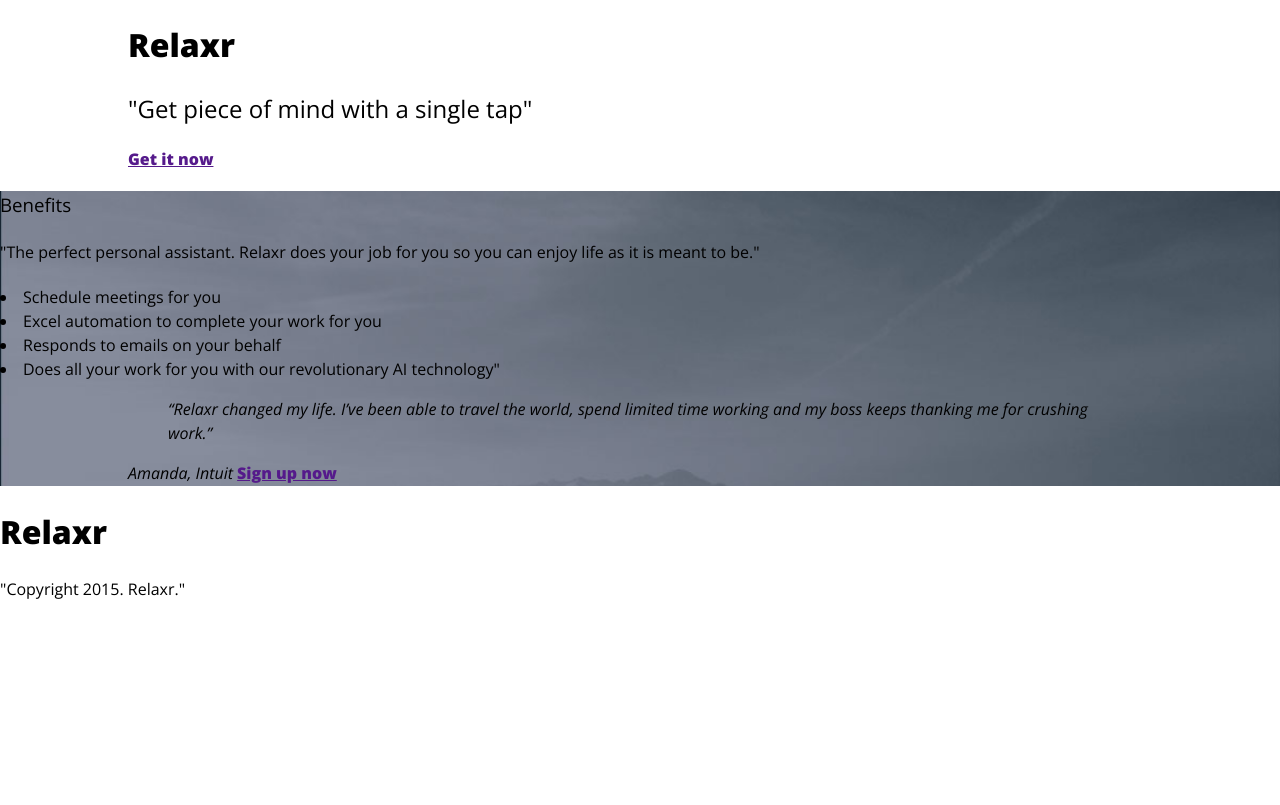
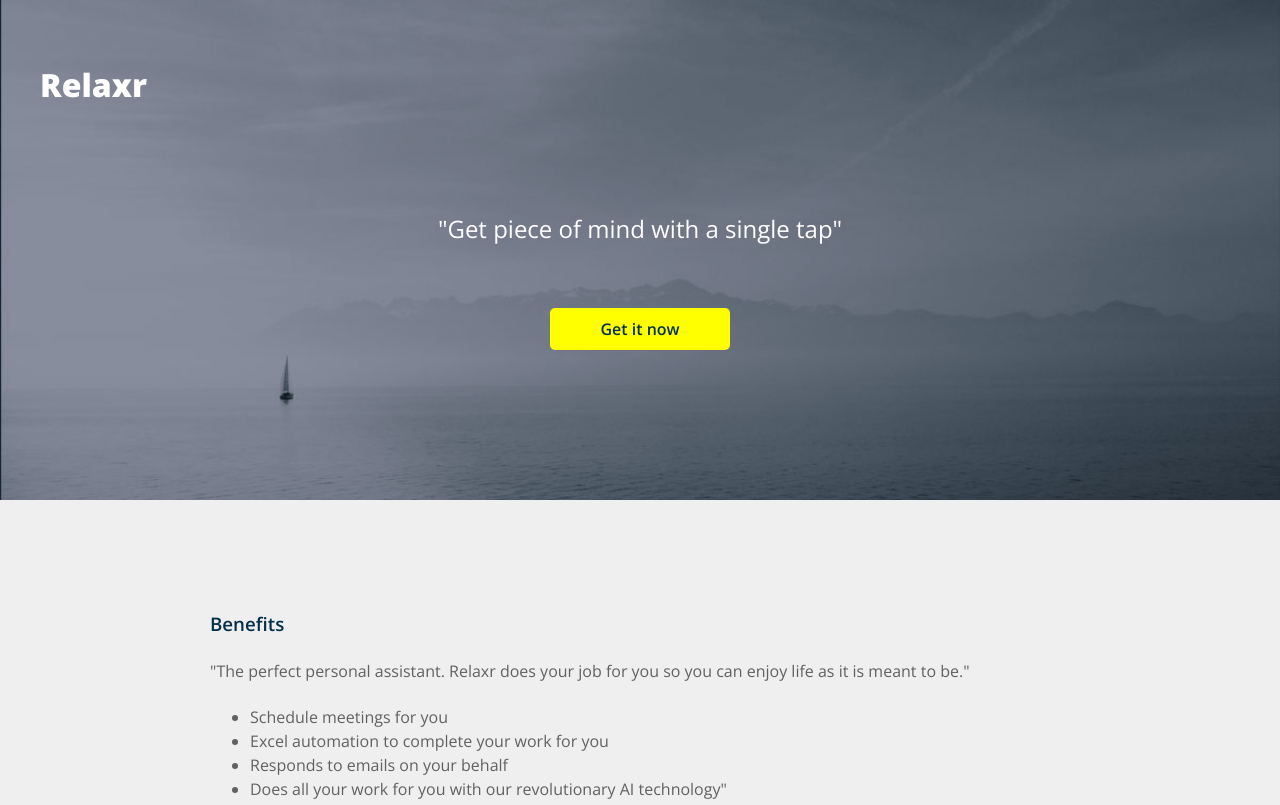
Before and after one commit to rebeccajunejohnson/Week-2-Homework, a plain HTML site: page starter_code/index.html in a window 1280 px wide. Shown: the top 805 px of the page. Drawn offline with nearby package versions, Linux system fonts and the light colour scheme.

Commit message:
finished homework!
Updated amended homework - still needs a few amendments. working on it.

```diff
--- a/starter_code/css/style.css
+++ b/starter_code/css/style.css
@@ -33,7 +33,7 @@ Developer @GA in NYC
 body {
 	color: #000;
 	line-height: 1.5;
-	font-family: Helvetica, Arial, sans-serif;
+    font-family: Helvetica, Arial, sans-serif;
 }
 
 
@@ -42,10 +42,12 @@ body {
 /*******************************************/
 
 /* Center the container */
-.container {
-	max-width: 90%;
+.bottomcontainer {
   margin: 0 auto;
-  width: 1024px;
+  width: 100%;
+  padding: 40px;
+  background-color: yellow;
+  text-align: center;
 }
 
 /******************************************
@@ -54,56 +56,130 @@ body {
 
 .intro {
 	background: url("../images/header_bg.jpg") no-repeat center top rgb(134,141,157);
-	background-size: cover;
+    background-size: cover;
+    padding: 10px;
+    height: 500px;
+    text-align: center;
 }
 
 h1 {
     font-family: 'Open Sans', sans-serif;
     font-weight: 800;
+    color: white;
+    text-align: left;
+    padding: 30px;
 }
 
 h2 {
     font-family: 'Open Sans', sans-serif;
     font-weight: 400;
+    color: white;
+    width: 100%;
+    text-align: center;
+    padding:50px;
 }
 
 .button {
     font-family: 'Open Sans', sans-serif;
-    font-weight: 800;
+    font-weight: 600;
     border-radius: 5px;
+    color:#033048;
+    background-color: yellow;
+    padding: 10px 50px;
+    text-decoration:  none;
+    width: 150px;
+    text-align: center;
+    margin:0 auto;
+;
 }
 
 h3 {
     font-family: 'Open Sans', sans-serif;
-    font-weight: 400;
+    font-weight: 600;
+    color: #033048;
+    margin-left: 200px;
+    margin-right: 200px;
+    margin-top: 100px;
+
 }
 h4 {
     font-family: 'Open Sans', sans-serif;
     font-weight: 200;
+    color: #606161;
+    margin-left: 200px;
+    margin-right: 200px;
 }
 
 li {
     font-family: 'Open Sans', sans-serif;
     font-weight: 200;
+    color: #606161;
+    margin-left: 200px;
+    margin-right: 200px;
 }
 blockquote {
     font-family: 'Open Sans', sans-serif;
     font-weight: 200;
     font-style: italic;
+    color: #f0efef;
+    font-size: 20px;
+    margin-left: 150px;
+    margin-right: 150px;
 }
 
 cite {
     font-family: 'Open Sans', sans-serif;
-    font-weight: 400;
+    font-weight: 600;
+    font-size: 30px;
+    color: #f0efef;
 }
 
 .buttonone {
     font-family: 'Open Sans', sans-serif;
-    font-weight: 800;
+    font-weight: 600;
     border-radius: 5px;
+    color:#f0efef;
+    background-color: #033048;
+    padding: 10px 50px;
+    text-decoration:  none;
+    width: 150px;
+    text-align: center;
+
+
 }
 
 span {
     font-family: 'Open Sans', sans-serif;
-    font-weight: 400;
+    font-weight: 200;
+    color:  #f0efef;
 }
+
+.mainsection {
+    background-color: #f0efef;
+    margin: 0 auto;
+    padding:10px;
+    padding-bottom: 100px;
+
+}
+
+.seaquote {
+    background: url(../images/testimonial_bg.jpg) no-repeat center top rgb(134,141,157);
+    background-size: cover;
+    padding: 100px;
+    height: 400px;
+    text-align: center;
+}
+
+footer {
+    background-color: #121212;
+    margin: 0 auto;
+    padding:10px;
+    padding-bottom: 30px;
+    text-align: center;
+
+}
+
+.logofooter {
+    text-align: center;
+    color:yellow;
+}
--- a/starter_code/index.html
+++ b/starter_code/index.html
@@ -17,32 +17,37 @@
 
 	</head>
 <body>
-		<header>
-			<div class="container">
+	<section class="intro">
+
 		<h1 class="logoheader">Relaxr</h1>
 		<h2>"Get piece of mind with a single tap"</h2>
 		<a class="button" href="">Get it now</a>
-			</div>
-		</header>
+	</section>
 
-		<section class="intro">
-
+	<div class="mainsection">
 		<h3 class="benefits">Benefits</h3>
 		<h4>"The perfect personal assistant. Relaxr does your job for you so you can enjoy life as it is meant to be." </h4>
+		<ul>
 			<li>Schedule meetings for you</li>
 			<li>Excel automation to complete your work for you</li>
 			<li>Responds to emails on your behalf</li>
 			<li>Does all your work for you with our revolutionary AI technology"</li>
+		</ul>
+	</div>
 
-			<div class="container">
+<div class="seaquote">
 	<blockquote>“Relaxr changed my life. I’ve been able to travel the world, spend limited time working and my boss keeps thanking me for crushing work.”</blockquote>
 	<cite>Amanda, Intuit </cite>
+</div>
+<div class="bottomcontainer">
 	<a class="buttonone" href="">Sign up now</a>
 </div>
 
-		</section>
+
 		<footer>
 				<h1 class="logofooter">Relaxr</h1>
+				<img src="./images/facebook.png" alt="Facebook">
+				<img src="./images/twitter.png" alt="Twitter"><br>
 				<span>"Copyright 2015. Relaxr."</span>
 				<!-- external CSS link -->
 		</footer>
```
Also changed, not shown: 2 other files. Lines whose indentation alone changed are shown as unchanged.
